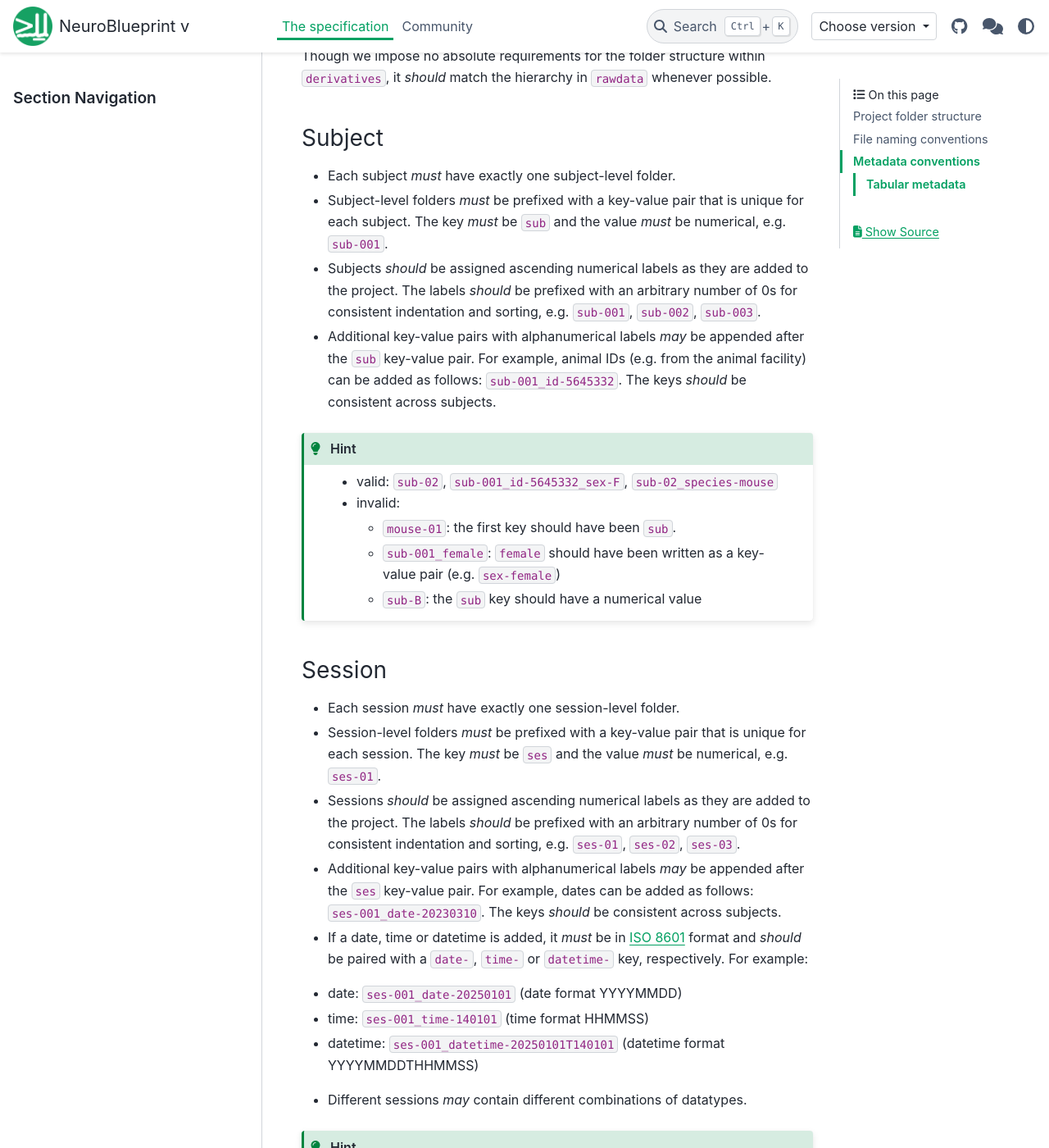
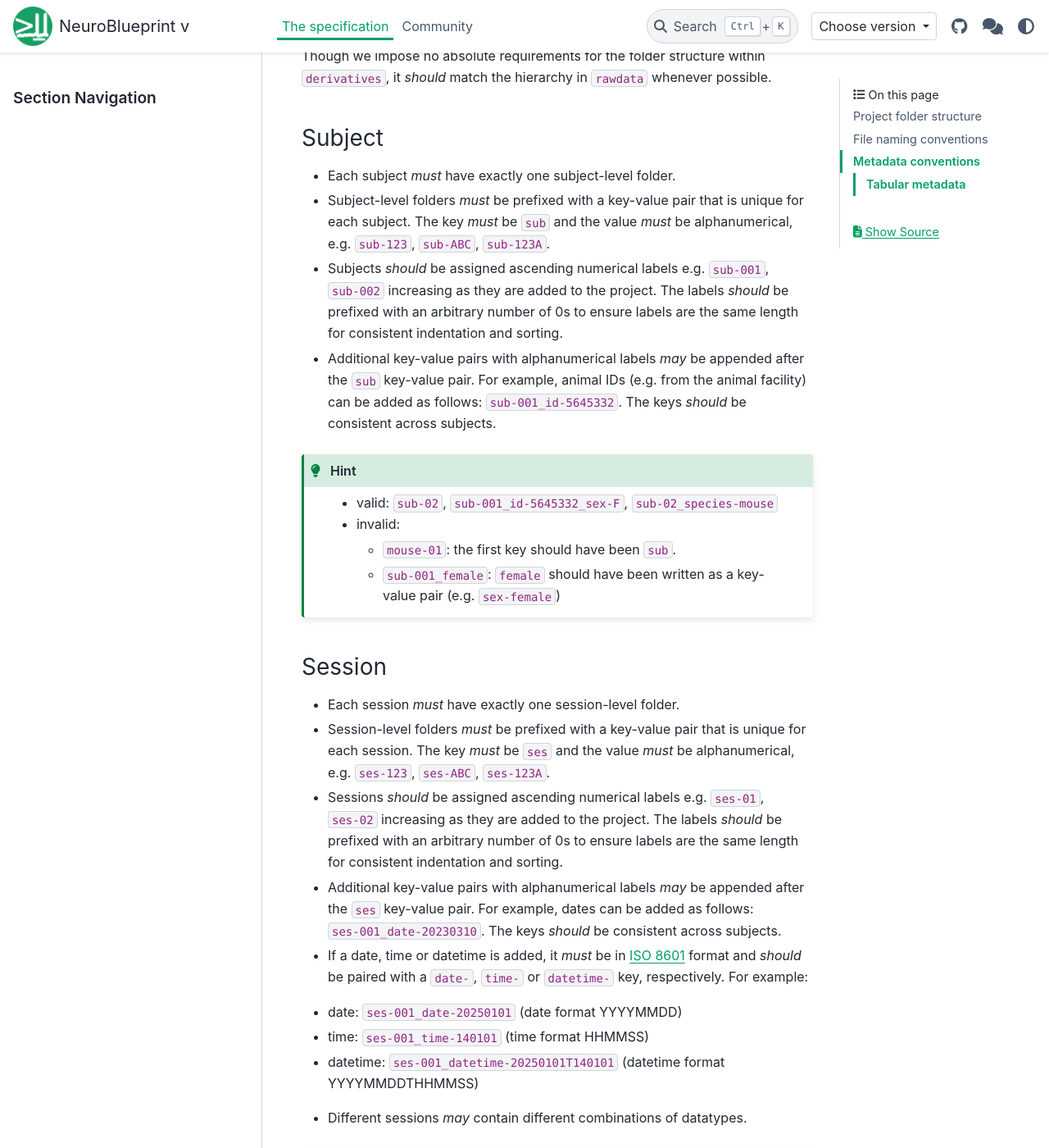
Before and after one commit to neuroinformatics-unit/NeuroBlueprint, a Sphinx documentation site: the page built from docs/source/specification.md, in a window 1280 px wide and 1400 px high, scrolled down 1610 px. Shown: the whole window at 82% size. Built offline with Sphinx 7.4.7 and the PyData theme 0.15.4, drawn with Linux system fonts in a browser that asks for light colours; the version number could not be read and is left out; some of the changed text lies outside the part shown.

Commit message:
Loosen the requirement for numeric labels to allow alphanumeric labels. (#75)
* Loosen the requirement for numeric labels to allow alphanumeric labels.

* Revert some changes related to datetime for inlcusion in a separate PR.

* Minor adjustments to wording.

* Improve label examples.

```diff
--- a/docs/source/specification.md
+++ b/docs/source/specification.md
@@ -39,8 +39,8 @@ Below we describe each level of the `rawdata` folder hierarchy in more detail. T
 ### Subject
 
 * Each subject *must* have exactly one subject-level folder.
-* Subject-level folders *must* be prefixed with a key-value pair that is unique for each subject. The key *must* be `sub` and the value *must* be numerical, e.g. `sub-001`.
-* Subjects *should* be assigned ascending numerical labels as they are added to the project. The labels *should* be prefixed with an arbitrary number of 0s for consistent indentation and sorting, e.g. `sub-001`, `sub-002`, `sub-003`.
+* Subject-level folders *must* be prefixed with a key-value pair that is unique for each subject. The key *must* be `sub` and the value *must* be alphanumerical, e.g. `sub-123`, `sub-ABC`, `sub-123A`.
+* Subjects *should* be assigned ascending numerical labels e.g. `sub-001`, `sub-002` increasing as they are added to the project. The labels *should* be prefixed with an arbitrary number of 0s to ensure labels are the same length for consistent indentation and sorting.
 * Additional key-value pairs with alphanumerical labels *may* be appended after the `sub` key-value pair. For example, animal IDs (e.g. from the animal facility) can be added as follows: `sub-001_id-5645332`. The keys *should* be consistent across subjects.
 
 :::{hint}
@@ -48,14 +48,13 @@ Below we describe each level of the `rawdata` folder hierarchy in more detail. T
 * invalid:
   * `mouse-01`: the first key should have been `sub`.
   * `sub-001_female`: `female` should have been written as a key-value pair (e.g. `sex-female`)
-  * `sub-B`: the `sub` key should have a numerical value
 :::
 
 ### Session
 
 * Each session *must* have exactly one session-level folder.
-* Session-level folders *must* be prefixed with a key-value pair that is unique for each session. The key *must* be `ses` and the value *must* be numerical, e.g. `ses-01`.
-* Sessions *should* be assigned ascending numerical labels as they are added to the project. The labels *should* be prefixed with an arbitrary number of 0s for consistent indentation and sorting, e.g. `ses-01`, `ses-02`, `ses-03`.
+* Session-level folders *must* be prefixed with a key-value pair that is unique for each session. The key *must* be `ses` and the value *must* be alphanumerical, e.g. `ses-123`, `ses-ABC`, `ses-123A`.
+* Sessions *should* be assigned ascending numerical labels e.g. `ses-01`, `ses-02` increasing as they are added to the project. The labels *should* be prefixed with an arbitrary number of 0s to ensure labels are the same length for consistent indentation and sorting.
 * Additional key-value pairs with alphanumerical labels *may* be appended after the `ses` key-value pair. For example, dates can be added as follows: `ses-001_date-20230310`. The keys *should* be consistent across subjects.
 * If a date, time or datetime is added, it *must* be in [ISO 8601](https://en.wikipedia.org/wiki/ISO_8601) format and *should* be paired with a `date-`, `time-` or `datetime-` key, respectively. For example:
  - date: `ses-001_date-20250101` (date format YYYYMMDD)
@@ -69,7 +68,6 @@ Below we describe each level of the `rawdata` folder hierarchy in more detail. T
 * invalid:
   * `date-20230204_ses-01`: `ses` should have been the first key
   * `session2`: should have been written as `ses-2`
-  * `ses-A`: the `ses` key should have a numerical value
 :::
 
 ### Datatype
```
